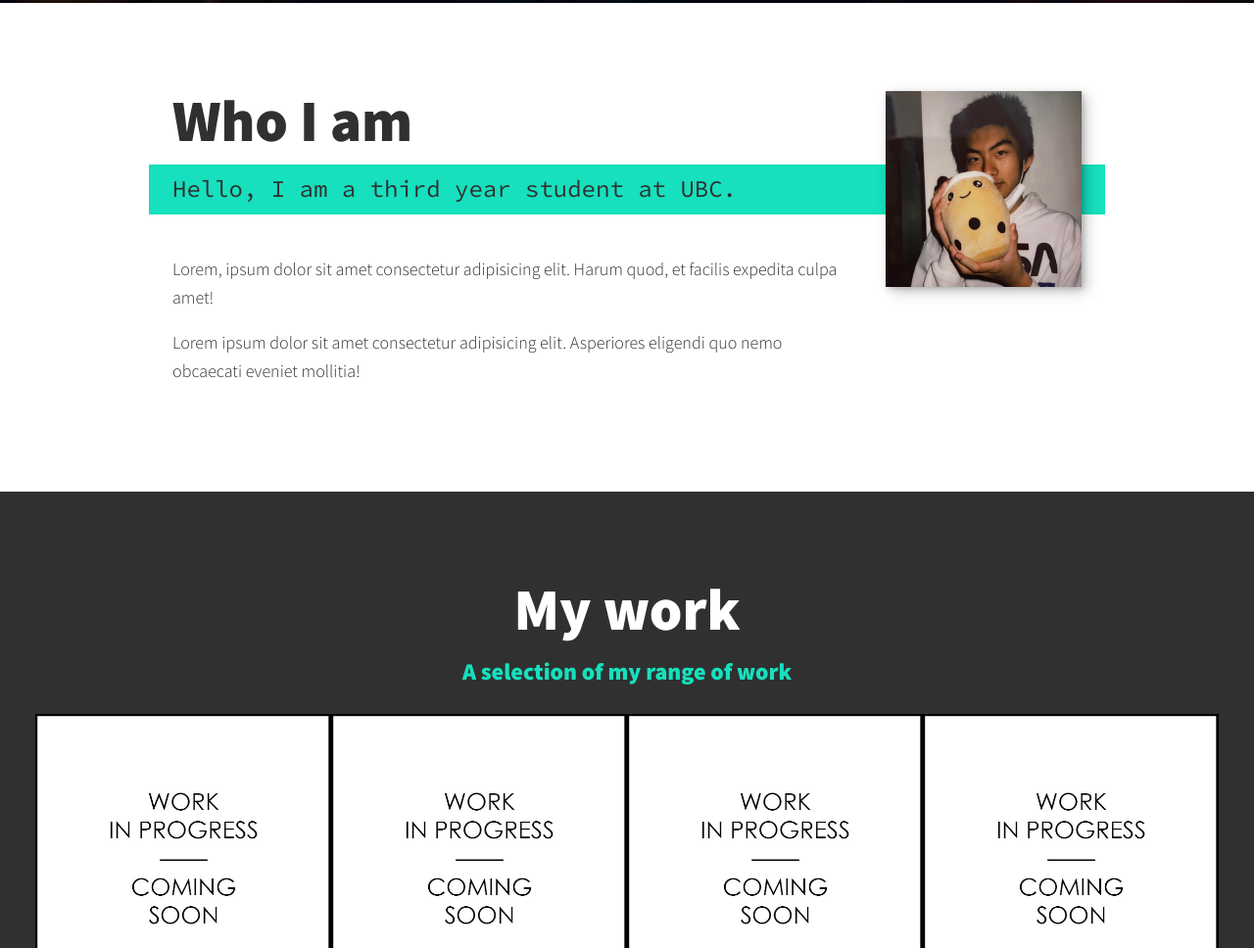
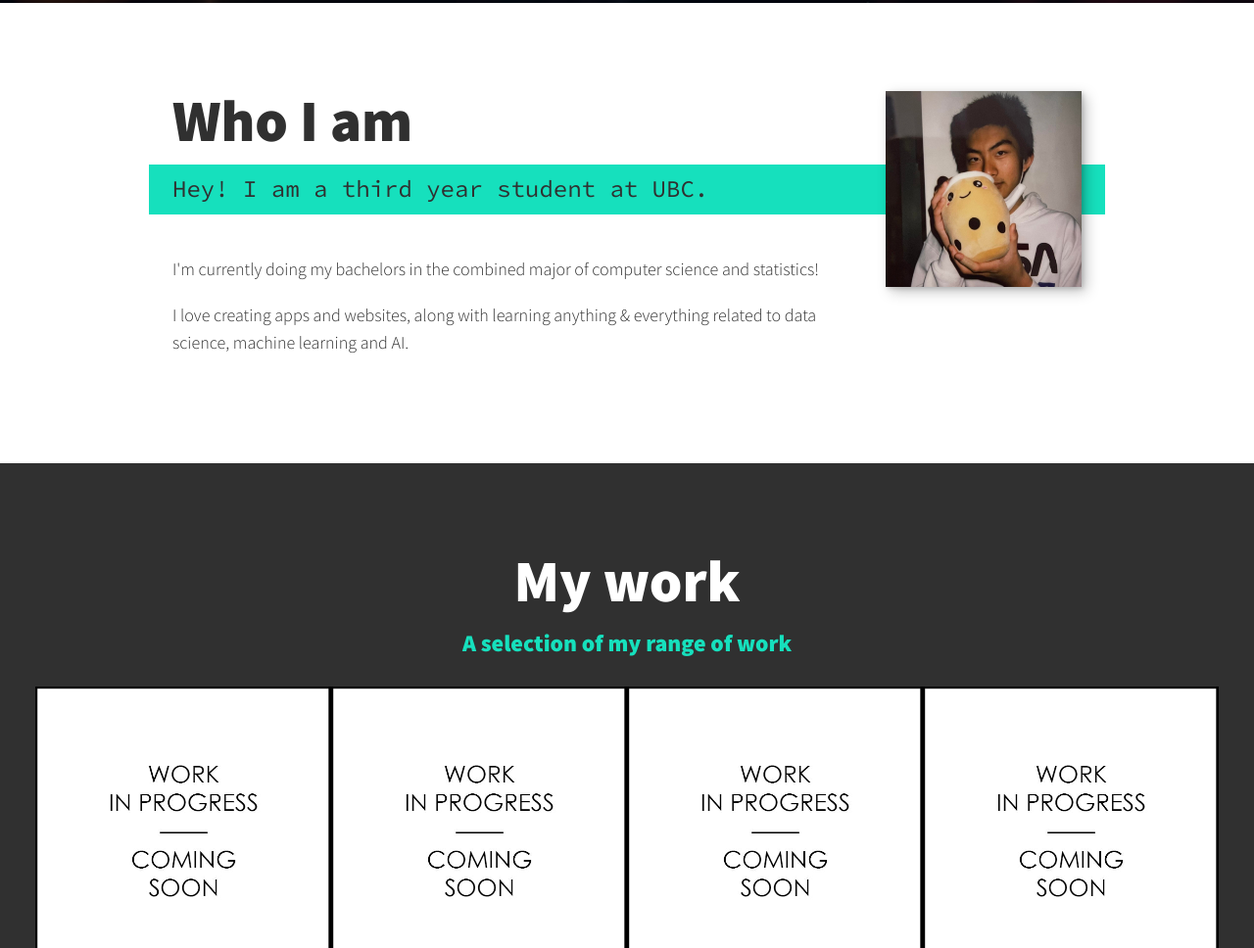
Before and after one commit to EricLi35/PersonalWebsite, a plain HTML site: page index.html in a window 1280 px wide. Shown: the part 1169-2137 px from the top of the page at 98% size. Drawn offline with nearby package versions, Linux system fonts and the light colour scheme.

Commit message:
updated about page

```diff
--- a/index.html
+++ b/index.html
@@ -83,11 +83,11 @@
         <!-- About Me section               "Who I am" -->
         <section class="about-me" id="about">
             <h2 class="section__title section__title--about">Who I am</h2>
-            <p class="section__subtitle section__subtitle--about">Hello, I am a third year student at UBC.</p>
+            <p class="section__subtitle section__subtitle--about">Hey! I am a third year student at UBC.</p>
 
             <div class="about-me__body">
-                <p>Lorem, ipsum dolor sit amet consectetur adipisicing elit. Harum quod, et facilis expedita culpa amet!</p>
-                <p>Lorem ipsum dolor sit amet consectetur adipisicing elit. Asperiores eligendi quo nemo obcaecati eveniet mollitia!</p>
+                <p>I'm currently doing my bachelors in the combined major of computer science and statistics!</p>
+                <p>I love creating apps and websites, along with learning anything & everything related to data science, machine learning and AI.</p>
             </div>
 
             <img src="img\EricBoba.jpg" alt="Eric and his Boba" class="about-me__img">
```
